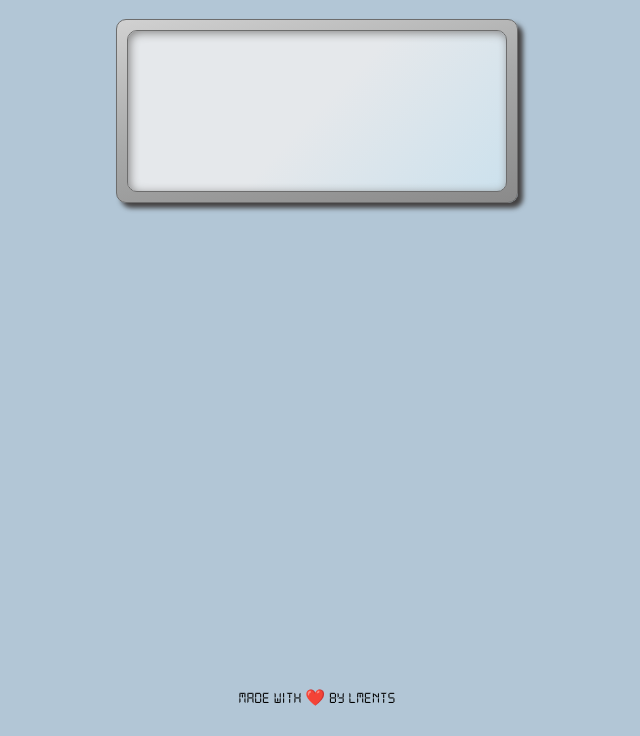
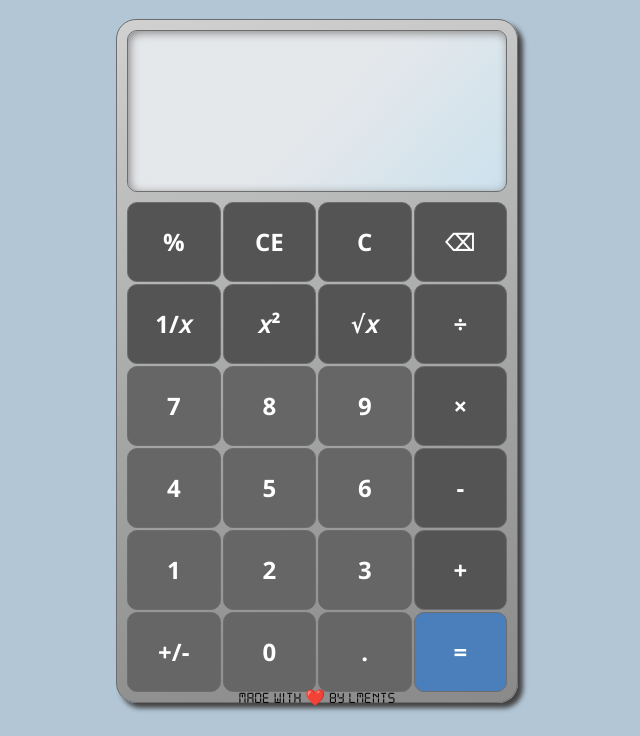
Before and after one commit to liammtech/calculator2, a plain HTML site: page index.html in a window 1280 px wide. Shown: the part 64-800 px from the top of the page, without its empty margins (323-963 px from the left). Drawn offline with Linux system fonts and the light colour scheme.

Commit message:
Finish button rendering and UI polish

```diff
--- a/index.html
+++ b/index.html
@@ -16,7 +16,7 @@
             <div id="display">
 
             </div>
-            <div id="buttonsPanel">
+            <div id="button-panel">
 
             </div>
         </div>
--- a/main.css
+++ b/main.css
@@ -28,7 +28,7 @@ footer {
     background: linear-gradient(168deg,rgb(209, 209, 209) 0%, rgba(167, 168, 168, 1) 50%, rgba(138, 138, 138, 1) 100%);
     box-shadow: 5px 5px 5px rgb(68, 66, 66);
     border: 0.1px solid rgb(109, 109, 109);
-    border-radius: 10px;
+    border-radius: 20px;
     height: auto;
     width: 400px;
 }
@@ -43,12 +43,55 @@ footer {
     height: 160px;
 }
 
-#buttonsPanel {
+#button-panel {
     display: flex;
     flex-wrap: wrap;
+    margin: 10px;
+    gap: 2px;
 }
 
 button {
-    background: linear-gradient(171deg,rgba(120, 126, 138, 1) 50%, rgba(84, 84, 84, 1) 100%);
+    border-radius: 10px;;
+    color: white;
+    font-family: 'Segoe UI', Tahoma, Geneva, Verdana, sans-serif;
+    font-weight: bold;
+    font-size: 1.5rem;;
+    padding: 10px;
+    flex: 1 1 80px;
+    height: 80px
+}
+
+.operator,
+.modifier,
+.control,
+.operand:hover {
+    background-color: rgba(84, 84, 84, 1);
     border: 0.1px solid rgb(109, 109, 109);
 }
+
+.operator:hover,
+.modifier:hover,
+.control:hover,
+.operand {
+    background-color: rgb(102, 102, 102);
+    border: 0.1px solid rgb(109, 109, 109);
+}
+
+.operator:active,
+.modifier:active,
+.control:active,
+.operand:active {
+    background-color: rgb(49, 49, 49);
+}
+
+#equals {
+    background-color: rgb(74, 127, 187);
+}
+
+#equals:hover {
+    background-color: rgb(34, 109, 196);
+}
+
+#equals:active {
+    background-color: rgb(18, 69, 128);
+}
--- a/script.js
+++ b/script.js
@@ -1,5 +1,7 @@
+buttonPanel = document.querySelector("#button-panel")
+
 class calcButton {
-    constructor(name, symbol, type) {
+    constructor(name, symbol, type,) {
         this.name = name;
         this.symbol = symbol;
         this.type = type;
@@ -8,44 +10,50 @@ class calcButton {
 
 let calcButtons = [
     // Row 1
-    calcButton("percentage", "%", "modifier"),
-    calcButton("clear-entry", "CE", "control"),
-    calcButton("clear-all", "C", "control"),
-    calcButton("backspace", "⌫", "control"),
+    new calcButton("percentage", "%", "modifier"),
+    new calcButton("clear-entry", "CE", "control"),
+    new calcButton("clear-all", "C", "control"),
+    new calcButton("backspace", "⌫", "control"),
 
     // Row 2
-    calcButton("reciprocal", "1/x", "modifier"),
-    calcButton("square", "x²", "modifier"),
-    calcButton("square-root", "√x", "modifier"),
-    calcButton("divide", "÷", "operator"),
+    new calcButton("reciprocal", "1/𝑥", "modifier"),
+    new calcButton("square", "𝑥²", "modifier"),
+    new calcButton("square-root", "√𝑥", "modifier"),
+    new calcButton("divide", "÷", "operator"),
 
     // Row 3
-    calcButton("seven", "7", "operand"),
-    calcButton("eight", "8", "operand"),
-    calcButton("nine", "9", "operand"),
-    calcButton("multiply", "×", "operator"),
+    new calcButton("seven", "7", "operand"),
+    new calcButton("eight", "8", "operand"),
+    new calcButton("nine", "9", "operand"),
+    new calcButton("multiply", "×", "operator"),
 
     // Row 4
-    calcButton("four", "4", "operand"),
-    calcButton("five", "5", "operand"),
-    calcButton("six", "6", "operand"),
-    calcButton("subtract", "-", "operator"),
+    new calcButton("four", "4", "operand"),
+    new calcButton("five", "5", "operand"),
+    new calcButton("six", "6", "operand"),
+    new calcButton("subtract", "-", "operator"),
 
     // Row 5
-    calcButton("one", "1", "operand"),
-    calcButton("two", "2", "operand"),
-    calcButton("three", "3", "operand"),
-    calcButton("add", "+", "operator"),
+    new calcButton("one", "1", "operand"),
+    new calcButton("two", "2", "operand"),
+    new calcButton("three", "3", "operand"),
+    new calcButton("add", "+", "operator"),
 
     // Row 6
-    calcButton("toggle-parity", "+/-", "operand"),
-    calcButton("zero", "0", "operand"),
-    calcButton("decimal-point", ".", "operand"),
-    calcButton("equals", "=", "operator"),
+    new calcButton("toggle-parity", "+/-", "operand"),
+    new calcButton("zero", "0", "operand"),
+    new calcButton("decimal-point", ".", "operand"),
+    new calcButton("equals", "=", "operator"),
 ]
 
 function renderCalcButtons(buttons) {
     for (button in buttons) {
-        document.createElement("button")
+        newBtn = document.createElement("button");
+        newBtn.setAttribute("id", calcButtons[button].name);
+        newBtn.setAttribute("class", calcButtons[button].type);
+        newBtn.textContent = calcButtons[button].symbol;
+        buttonPanel.appendChild(newBtn);
     }
 }
+
+renderCalcButtons(calcButtons);
```
